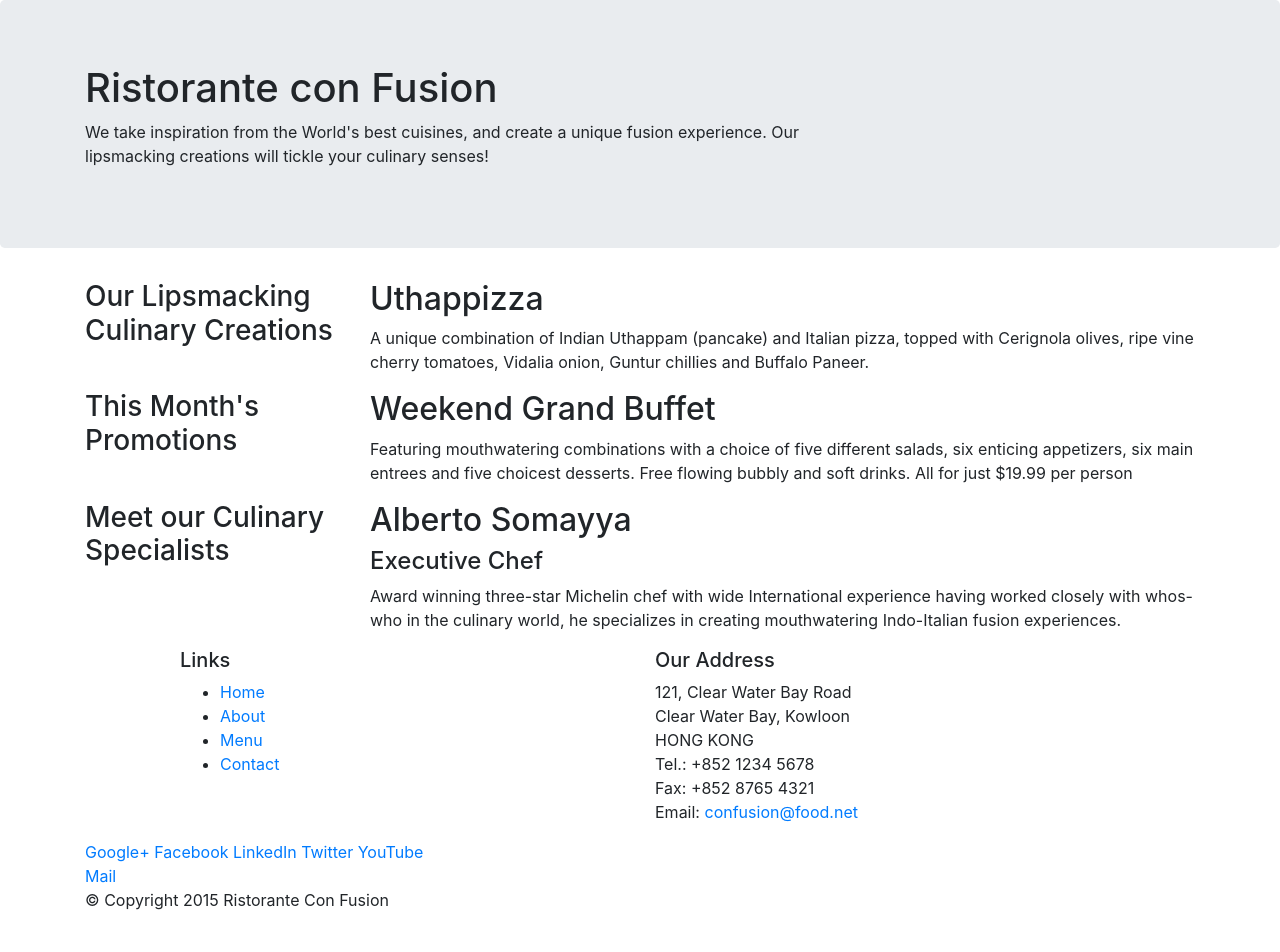
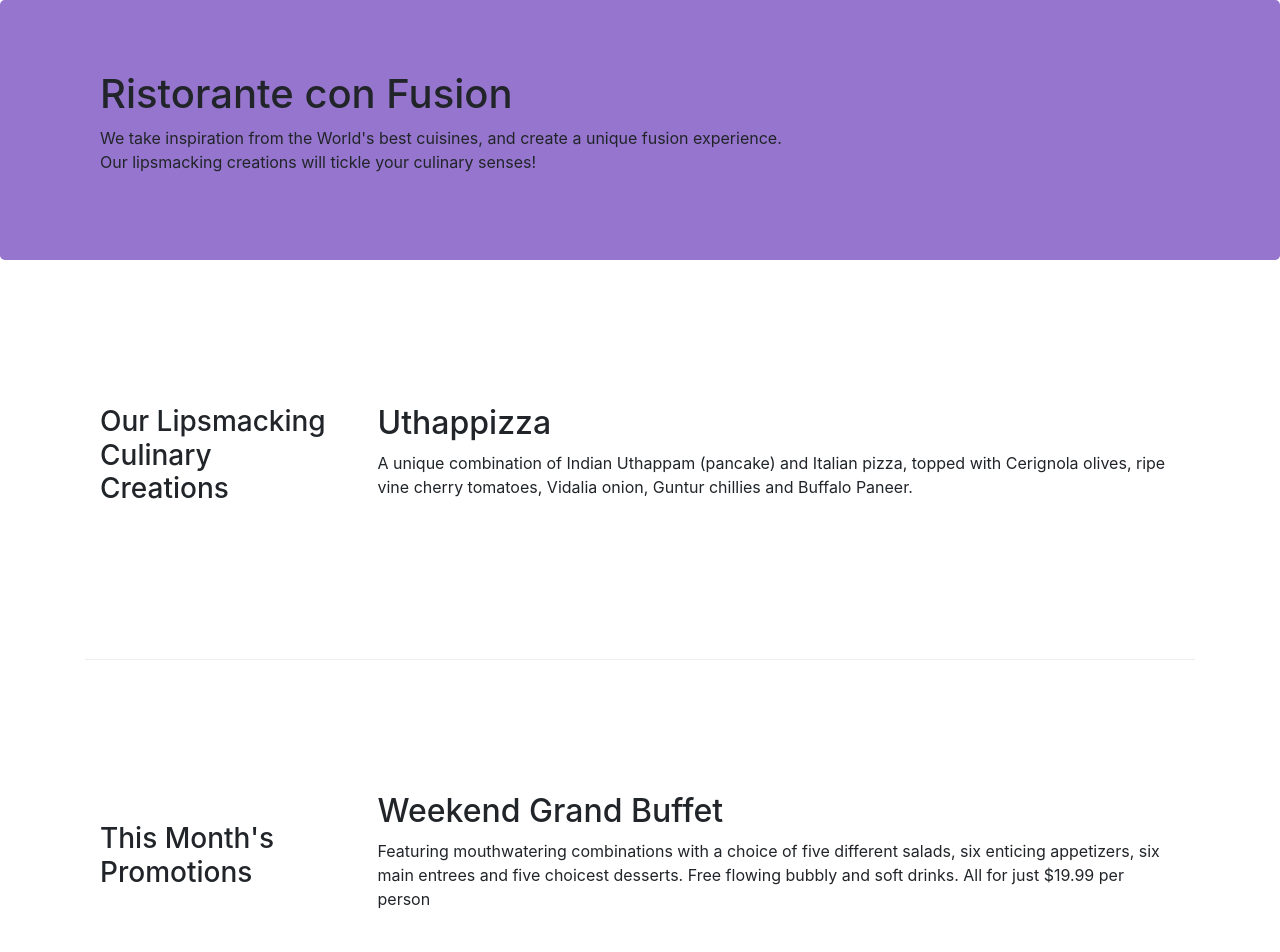
Before and after one commit to Atita/frontendCoursera, a website: page index.html in a window 1280 px wide. Shown: the top 952 px of the page. Before the commit the page ends 928 px from the top, so only its background shows below. Drawn offline with nearby package versions, Linux system fonts and the light colour scheme.

Commit message:
Bootstrap grid part 2

```diff
--- /dev/null
+++ b/css/styles.css
@@ -0,0 +1,29 @@
+.row-header {
+    margin: 0px auto;
+    padding: 0px auto;
+}
+
+.row-content {
+    margin: 0px auto;
+    padding: 50px 0px 50px 0px;
+    border-bottom: 1px ridge;
+    min-height: 400px;
+}
+
+.footer {
+    background-color: #d1c4e9;
+    margin: 0px;
+    padding: 20px 0px 20px 0px;
+}
+
+.jumbotron {
+    padding: 70px 30px 70px 30px;
+    margin: 0px;
+    background: #9575cd;
+}
+
+.address {
+    font-size: 80%;
+    margin: 0px;
+    color: #0f0f0f;
+}
--- a/index.html
+++ b/index.html
@@ -7,6 +7,7 @@
     <meta http-equiv="x-ua-compatible" content="ie=edge">
 
     <link rel="stylesheet" href="node_modules/bootstrap/dist/css/bootstrap.min.css">
+    <link rel="stylesheet" href="css/styles.css">
 
     <title>Ristorante Con Fusion</title>
 </head>
@@ -15,7 +16,7 @@
 
     <header class="jumbotron">
         <div class="container">
-            <div class="row">
+            <div class="row row-header">
                 <div class="col-12 col-sm-8">
                     <h1>Ristorante con Fusion</h1>
                     <p>We take inspiration from the World's best cuisines, and create a unique fusion experience. Our lipsmacking creations will tickle your culinary senses!</p>
@@ -27,18 +28,18 @@
     </header>
 
     <div class="container">
-        <div class="row">
-            <div class="col-sm-4 push-sm-8 col-md-3 push-md-9">
+        <div class="row row-content align-items-center">
+            <div class="col-sm-4  col-md-3 flext-last">
                 <h3>Our Lipsmacking Culinary Creations</h3>
             </div>
-            <div class="col-sm pull-sm-4 col-md pull-md-3">
+            <div class="col-sm  col-md flex-first">
                 <h2>Uthappizza</h2>
                 <p>A unique combination of Indian Uthappam (pancake) and Italian pizza, topped with Cerignola olives, ripe vine cherry tomatoes, Vidalia onion, Guntur chillies and Buffalo Paneer.</p>
             </div>
         </div>
 
 
-        <div class="row">
+        <div class="row row-content align-items-center">
             <div class="col-sm-4 col-md-3">
                 <h3>This Month's Promotions</h3>
             </div>
@@ -48,11 +49,11 @@
             </div>
         </div>
 
-        <div class="row">
-            <div class="col-sm-4 push-sm-8 col-md-3 push-md-9">
+        <div class="row row-content align-items-center">
+            <div class="col-sm-4  col-md-3 flex-last">
                 <h3>Meet our Culinary Specialists</h3>
             </div>
-            <div class="col-sm pull-sm-4 col-md pull-md-3">
+            <div class="col-sm  col-md flex-first">
                 <h2>Alberto Somayya</h2>
                 <h4>Executive Chef</h4>
                 <p>Award winning three-star Michelin chef with wide International experience having worked closely with whos-who in the culinary world, he specializes in creating mouthwatering Indo-Italian fusion experiences. </p>
@@ -60,12 +61,12 @@
         </div>
     </div>
 
-    <footer>
+    <footer class="footer">
         <div class="container">
             <div class="row">
-                <div class="col-5 offset-1 col-sm2">
+                <div class="col-2 offset-1 col-sm3">
                     <h5>Links</h5>
-                    <ul>
+                    <ul class="list-unstyled">
                         <li><a href="#">Home</a></li>
                         <li><a href="#">About</a></li>
                         <li><a href="#">Menu</a></li>
@@ -83,8 +84,8 @@
 		              Email: <a href="mailto:confusion@food.net">confusion@food.net</a>
 		           </address>
                 </div>
-                <div class="col col-sm-4">
-                    <div>
+                <div class="col col-sm-4 align-self-center">
+                    <div style="text-align:center">
                         <a href=" http://google.com/+ ">Google+</a>
                         <a href="http://www.facebook.com/profile.php?id=">Facebook</a>
                         <a href=" http://www.linkedin.com/in/ ">LinkedIn</a>
@@ -94,7 +95,7 @@
                     </div>
                 </div>
             </div>
-            <div class="row">
+            <div class="row justify-content-center">
                 <div class="col-auto">
                     <p> &#169 Copyright 2015 Ristorante Con Fusion</p>
                     <!-- © -->
```
